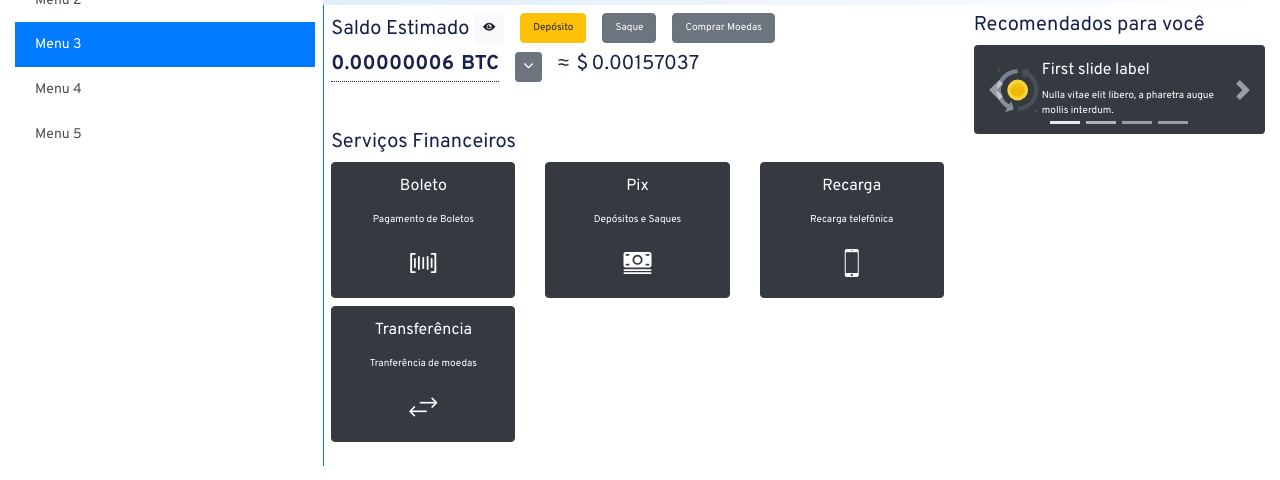
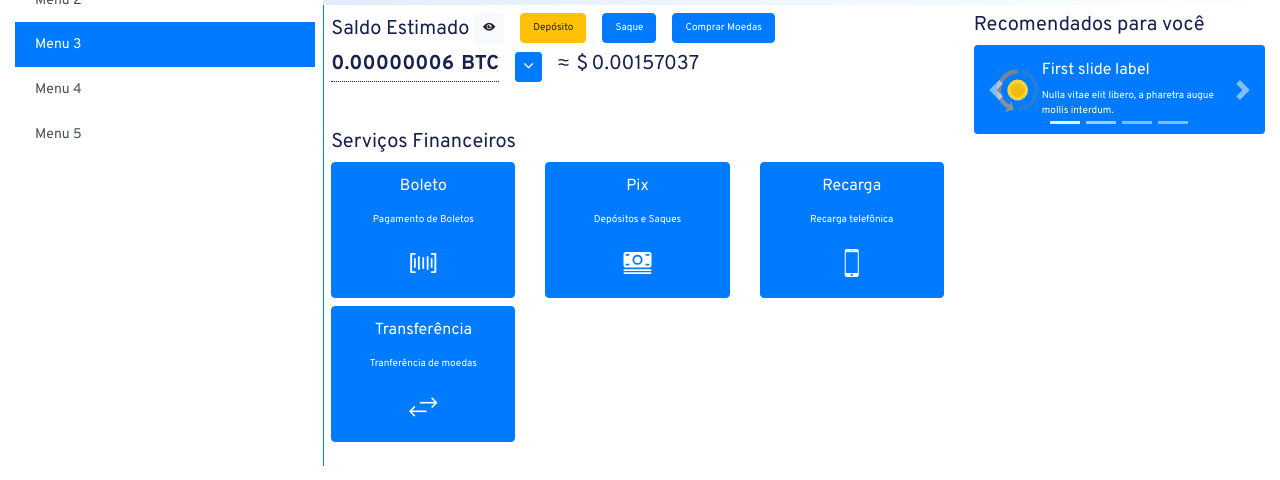
Before and after one commit to juan-silveira/coinage-frontend, a website: page index.html in a window 1280 px wide. Shown: the part 130-610 px from the top of the page. Drawn offline with Linux system fonts and the light colour scheme; some packages are replaced by stand-ins of ours; a script that the page names is missing.

Commit message:
feat: color adjustment and dropdown positioning

```diff
--- a/assets/css/style.css
+++ b/assets/css/style.css
@@ -2276,6 +2276,13 @@ tbody.ob-heading {
   font-size: 10px;
 }
 
+.mr-15{
+  margin-left: -114px;
+  /* padding-right: 250px; */
+  /* transform: translateX(-250px); */
+  /* margin-right: 250px; */
+}
+
 .carousel_icon{
   margin-left: 70%;
   max-height: 50px;
--- a/index.html
+++ b/index.html
@@ -240,8 +240,8 @@
                 <h5 class="theme-color">Saldo Estimado <button class="btn btn-sm btn-light" id="visibility-button"><i
                       class="icon ion-ios-eye" id="eye"></button></i></h5>
                 <a href="" class="btn btn-warning fs-10 button">Depósito</a>
-                <a href="" class="btn btn-secondary fs-10 button">Saque</a>
-                <a href="" class="btn btn-secondary fs-10 button">Comprar Moedas</a>
+                <a href="" class="btn btn-primary fs-10 button">Saque</a>
+                <a href="" class="btn btn-primary fs-10 button">Comprar Moedas</a>
               </div>
               <div class="col-12 mb-5" id="balance">
                 <div class="d-flex">
@@ -250,11 +250,11 @@
                     <span class="ml-1 h5 font-weight-bold" id="balance-symbol">BTC</span>
                   </span>
                   <div class="dropdown">
-                    <button class="btn btn-sm btn-secondary button" type="button" data-toggle="dropdown"
+                    <button class="btn btn-sm btn-primary button" type="button" data-toggle="dropdown"
                       aria-haspopup="true" aria-expanded="false" id="symbol-down">
                       <i class="icon ion-ios-arrow-down"></i>
                     </button>
-                    <ul class="dropdown-menu">
+                    <ul class="dropdown-menu mt-5 mr-15">
                       <li><a class="dropdown-item" href="#"><img class="symbol" src="assets/img/icon/18.png"
                             alt="symbol"><span class="theme-color">BTC</span></a></li>
                       <li><a class="dropdown-item" href="#"><img class="symbol" src="assets/img/icon/1.png"
@@ -279,28 +279,28 @@
                 <h5 class="theme-color">Serviços Financeiros</h5>
                 <div class="row my-2">
                   <div class="col-sm-6 col-md-4 mb-2">
-                    <a href="" class="btn btn-dark w-100">
+                    <a href="" class="btn btn-primary w-100">
                       <p class="h6 mt-2">Boleto</p>
                       <p class="fs-10 mt-3">Pagamento de Boletos</p>
                       <i class="icon ion-ios-barcode service_icon"></i>
                     </a>
                   </div>
                   <div class="col-sm-6 col-md-4 mb-2">
-                    <a href="" class="btn btn-dark w-100">
+                    <a href="" class="btn btn-primary w-100">
                       <p class="h6 mt-2">Pix</p>
                       <p class="fs-10 mt-3">Depósitos e Saques</p>
                       <i class="icon ion-ios-cash service_icon"></i>
                     </a>
                   </div>
                   <div class="col-sm-6 col-md-4 mb-2">
-                    <a href="" class="btn btn-dark w-100">
+                    <a href="" class="btn btn-primary w-100">
                       <p class="h6 mt-2">Recarga</p>
                       <p class="fs-10 mt-3">Recarga telefônica</p>
                       <i class="icon ion-ios-phone-portrait service_icon"></i>
                     </a>
                   </div>
                   <div class="col-sm-6 col-md-4 mb-2">
-                    <a href="" class="btn btn-dark w-100">
+                    <a href="" class="btn btn-primary w-100">
                       <p class="h6 mt-2">Transferência</p>
                       <p class="fs-10 mt-3">Tranferência de moedas</p>
                       <i class="icon ion-ios-swap service_icon"></i>
@@ -316,7 +316,7 @@
                 <h5>Recomendados para você</h5>
                 <div id="carouselExampleCaptions" class="carousel slide" data-ride="carousel">
 
-                  <div class="carousel-inner bg-dark rounded">
+                  <div class="carousel-inner bg-primary rounded">
                     <div class="carousel-item active">
                       <div class="row align-items-center">
                         <div class="col-3">
```
